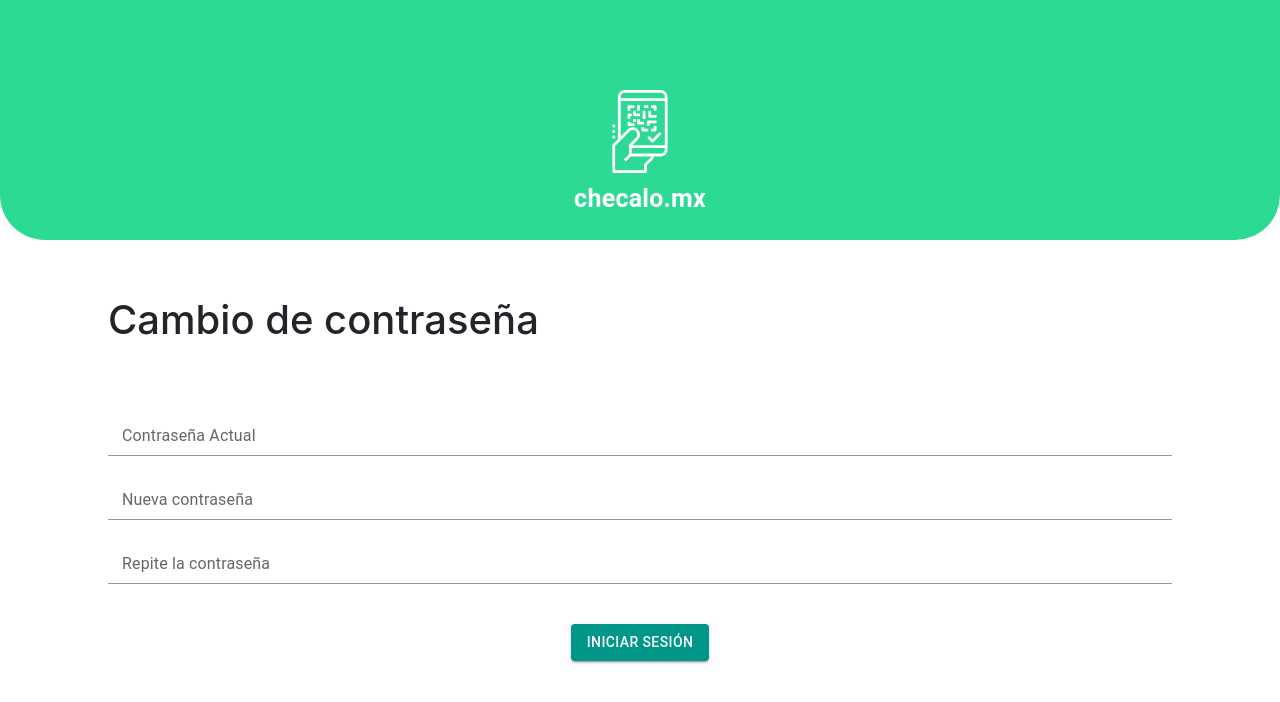
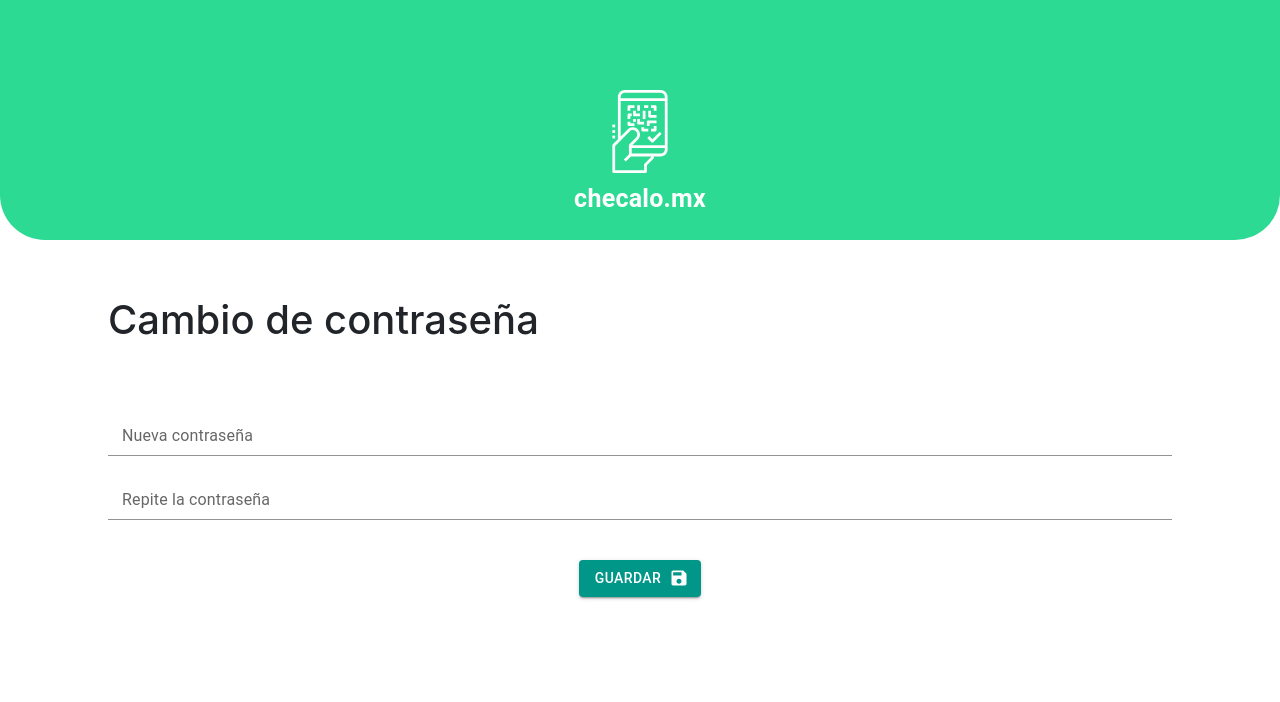
Before and after one commit to checalo-mx/front-end, a React (Create React App) app: page /changePassword in a window 1280 px wide. Shown: the top 702 px of the page. Built offline with nearby package versions, Linux system fonts and the light colour scheme; sample sign-in values are in the browser's storage.

Commit message:
cambio de contraseña totalmente funcional con validaciones de inputs

```diff
--- a/src/Components/Inputs/InputForm.jsx
+++ b/src/Components/Inputs/InputForm.jsx
@@ -8,6 +8,7 @@ function InputForm(props) {
       {props.label ? <InputLabel>{props.label}</InputLabel> : <></>}
       <Input
         disabled={props.disabled || false}
+        required={props.required || false}
         type={props.type}
         value={props.value}
         onChange={(e)=>props.onChangeValue(e.target.value)}
--- a/src/Pages/ChangePassword/ChangePassword.jsx
+++ b/src/Pages/ChangePassword/ChangePassword.jsx
@@ -1,16 +1,20 @@
 import React from "react";
-import { Grid } from "@mui/material";
+import { Grid, FormGroup } from "@mui/material";
 import Background from "../../Components/Backgrounds/Background";
 import InputForm from "../../Components/Inputs/InputForm";
 import CardTitle from "../../Components/Titles/CardTitle";
 import PrimaryButton from "../../Components/Buttons/Primary/PrimaryButton";
 import { useNavigate } from "react-router-dom";
 import { UserContext } from "../../Context/UserContext";
-import { useEffect, useContext } from "react";
+import { SnackCtx } from "../../Context/Snackcontext";
+import { useEffect, useContext, useState } from "react";
+import SaveIcon from '@mui/icons-material/Save';
 
 const ChangePassword = () => {
     const { user, setUser } = useContext(UserContext);
+    const { openSnackbar, closeSnackbar } = useContext(SnackCtx);
     const navigate = useNavigate();
+    const [password, setPassword] = useState("");
 
     useEffect(() => {
         if (user.logged === false) {
@@ -18,9 +22,45 @@ const ChangePassword = () => {
         }
     }, []);
 
+    const handlePassword = (value) => {
+        setPassword(value);
+    };
+
+    const handleSubmit = (e) => {
+        e.preventDefault();
+
+        fetch("https://checalo-mx-api.herokuapp.com/users/password", {
+            method: "PATCH",
+            body: JSON.stringify({ password }),
+            headers: {
+                token: user.token,
+                "Content-Type": "application/json",
+            },
+        })
+            .then((res) => res.json())
+            .then((response) => {
+                if (response.ok) {
+                    openSnackbar("Contraseña actualizada", "success");
+                    console.log(response);
+                    setUser({ logged: false });
+                    navigate("/");
+                } else {
+                    openSnackbar(
+                        "No pudimos actualizar tu contraseña",
+                        "error"
+                    );
+                }
+            })
+            .catch((error) => {
+                openSnackbar("Algo salió mal, intenta nuevamente", "error");
+                console.error("Error:", error);
+            });
+    };
+
     return (
         <div>
             <Background />
+            <form onSubmit={handleSubmit}>
                 <Grid
                     container
                     spacing={2}
@@ -32,19 +72,26 @@ const ChangePassword = () => {
                         <CardTitle titleText="Cambio de contraseña" />
                     </Grid>
                 </Grid>
+                <FormGroup>
                     <Grid container spacing={{ xs: 2 }} justifyContent="center">
                         <Grid item xs={10}>
-          <InputForm label="Contraseña Actual" />
+                            <InputForm
+                                label="Nueva contraseña"
+                                required={true}
+                                onChangeValue={handlePassword}
+                                value={password}
+                                type="password"
+                            />
                         </Grid>
 
                         <Grid item xs={10}>
-          <InputForm label="Nueva contraseña" />
-        </Grid>
-
-        <Grid item xs={10}>
-          <InputForm label="Repite la contraseña" />
+                            <InputForm
+                                label="Repite la contraseña"
+                                type="password"
+                            />
                         </Grid>
                     </Grid>
+                </FormGroup>
                 <Grid item>
                     <Grid
                         container
@@ -55,15 +102,17 @@ const ChangePassword = () => {
                     >
                         <Grid item>
                             <PrimaryButton
-              buttonText="Iniciar sesión"
+                                buttonText="Guardar"
                                 color="primary"
                                 type="submit"
                                 variant="contained"
                                 size="medium"
+                                endIcon={<SaveIcon/>}
                             />
                         </Grid>
                     </Grid>
                 </Grid>
+            </form>
         </div>
     );
 };
--- a/src/Pages/Landing/Landing.jsx
+++ b/src/Pages/Landing/Landing.jsx
@@ -53,7 +53,7 @@ const Landing = () => {
       buttonColor="primary"
       buttonText="¡Comienza ahora!"
       buttonVariant="contained"
-      buttonLink="/signup"
+      buttonLink="/login"
       classes={classes.headContainer}/>
 
       {/* Este es el loginContainer */}
--- a/src/Pages/Login/Login.jsx
+++ b/src/Pages/Login/Login.jsx
@@ -82,6 +82,7 @@ const Login = (props) => {
                         <Grid item xs={10}>
                             <InputForm
                                 label="Correo electrónico"
+                                required={true}
                                 value={email}
                                 onChangeValue={handleChangeEmail}
                             />
@@ -89,6 +90,7 @@ const Login = (props) => {
                         <Grid item xs={10}>
                             <InputForm
                                 label="Contraseña"
+                                required={true}
                                 type="password"
                                 value={password}
                                 onChangeValue={handleChangePassword}
--- a/src/Pages/Signup/Signup.jsx
+++ b/src/Pages/Signup/Signup.jsx
@@ -1,5 +1,5 @@
 import { Grid } from "@mui/material";
-import React, { useEffect, useState } from "react";
+import React, { useEffect, useState, useContext } from "react";
 import { useNavigate } from "react-router-dom";
 import Background from "../../Components/Backgrounds/Background";
 import BackButton from "../../Components/Buttons/BackButton";
@@ -8,11 +8,12 @@ import CheckboxGroup from "../../Components/CheckboxGroup/CheckboxGroup";
 import Dropdown from "../../Components/Dropdown/Dropdown";
 import InputForm from "../../Components/Inputs/InputForm";
 import CardTitle from "../../Components/Titles/CardTitle";
+import { UserContext } from "../../Context/UserContext";
+
 
 const Signup = () => {
     const [allergies, setAllergies] = useState([]);
     const [diets, setDiets] = useState([]);
-
     const [name, setName] = useState("");
     const [lastName, setLastName] = useState("");
     const [email, setEmail] = useState("");
@@ -20,7 +21,14 @@ const Signup = () => {
     const [diet, setDiet] = useState("");
     const [userAllergies, setUserAllergies] = useState({});
     const [confirmPassword, setConfirmPassword] = useState("");
+    const { user, setUser } = useContext(UserContext);
     const navigate = useNavigate();
+
+    useEffect(() => {
+        if (user.logged) {
+            navigate("/home");
+        }
+    }, []);
 
     const handleSubmit = (e) => {
         e.preventDefault();
@@ -113,6 +121,7 @@ const Signup = () => {
                         <InputForm
                             label="Nombre"
                             type="text"
+                            required={true}
                             value={name}
                             onChangeValue={handleChangeName}
                         />
@@ -121,6 +130,7 @@ const Signup = () => {
                         <InputForm
                             label="Apellido"
                             type="text"
+                            required={true}
                             value={lastName}
                             onChangeValue={handleLastName}
                         />
@@ -129,6 +139,7 @@ const Signup = () => {
                         <InputForm
                             label="Email"
                             type="text"
+                            required={true}
                             value={email}
                             onChangeValue={handleEmail}
                         />
@@ -137,6 +148,7 @@ const Signup = () => {
                         <InputForm
                             label="Contraseña"
                             type="password"
+                            required={true}
                             value={password}
                             onChangeValue={handlePassword}
                         />
@@ -145,6 +157,7 @@ const Signup = () => {
                         <InputForm
                             label="Confirmar contraseña"
                             type="password"
+                            required={true}
                             value={confirmPassword}
                             onChangeValue={handleConfirmPassword}
                         />
```
Lines whose indentation alone changed are shown as unchanged.
